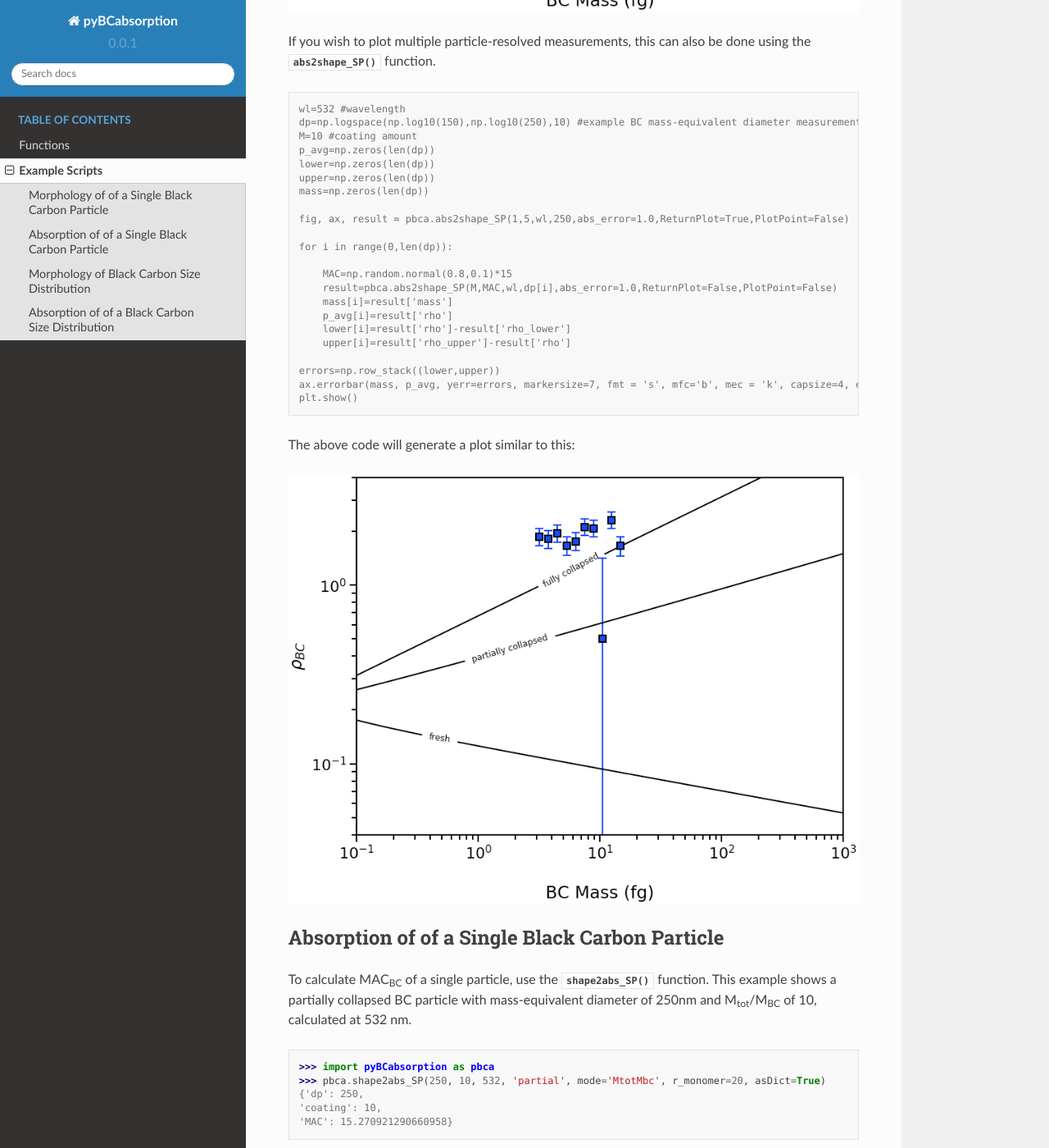
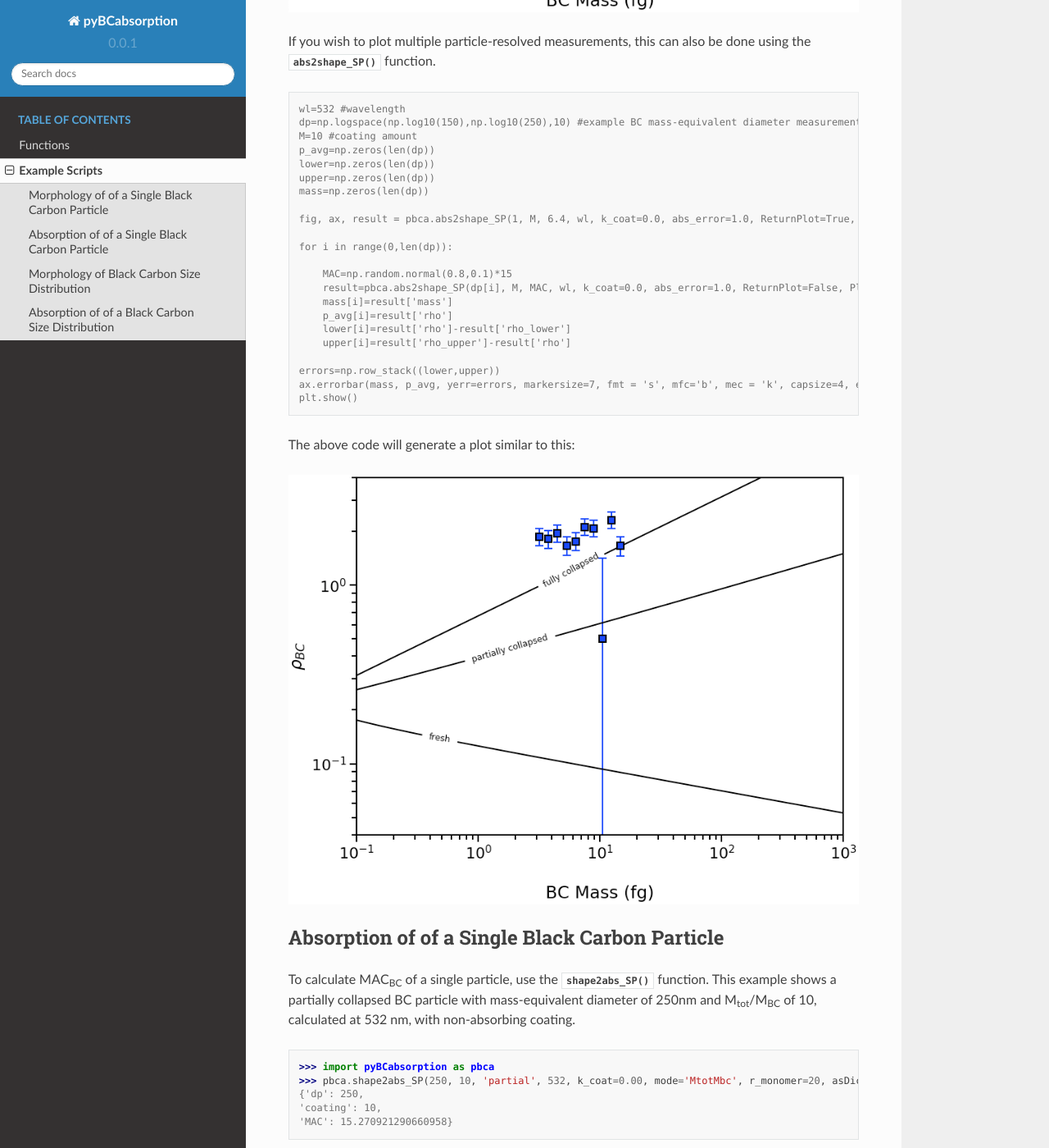
Before and after one commit to beelerpayton/FracScatt, a Sphinx documentation site: the page built from docs/source/examples.rst, in a window 1280 px wide and 1400 px high, scrolled down 1640 px. Shown: the whole window at 82% size. Built offline with Sphinx 7.4.7 and the Read the Docs theme 2.0.0, drawn with Linux system fonts in a browser that asks for light colours; pages that are not in the unit, such as notebooks, are missing from menus; some of the changed text lies outside the part shown.

Commit message:
Update examples.rst

```diff
--- a/docs/source/examples.rst
+++ b/docs/source/examples.rst
@@ -6,12 +6,12 @@ Example Scripts
 Morphology of of a Single Black Carbon Particle
 -------------------------------------------------
 
-To infer the morphology of a single BC particle, use the :py:func:`abs2shape_SP` function. This example shows a particle with mass-equivalent diameter of 250nm, M\ :sub:`tot`/M\ :sub:`BC` of 10, and MAC\ :sub:`BC` of 12.5 m\ :sup:`2`/g measured at 532 nm.
+To infer the morphology of a single BC particle, use the :py:func:`abs2shape_SP` function. This example shows a particle with mass-equivalent diameter of 250nm, M\ :sub:`tot`/M\ :sub:`BC` of 10, and MAC\ :sub:`BC` of 12.5 m\ :sup:`2`/g measured at 532 nm, coated with non-absorbing material.
 
 .. code-block:: pycon
 
    >>> import pyBCabsorption as pbca
-   >>> pbca.abs2shape_SP(10,12.5,532,250,ReturnPlot=False,PlotPoint=True)
+   >>> pbca.abs2shape_SP(250, 10, 12.5, 532, k_coat=0.00, ReturnPlot=False, PlotPoint=True)
    {'mass': 14.726215563702151,
    'rho_lower': 1.6958737655127754,
    'rho': 1.6958737655127754,
@@ -37,12 +37,12 @@ If you wish to plot multiple particle-resolved measurements, this can also be do
    upper=np.zeros(len(dp))
    mass=np.zeros(len(dp))
 
-   fig, ax, result = pbca.abs2shape_SP(1,5,wl,250,abs_error=1.0,ReturnPlot=True,PlotPoint=False)
+   fig, ax, result = pbca.abs2shape_SP(1, M, 6.4, wl, k_coat=0.0, abs_error=1.0, ReturnPlot=True, PlotPoint=False)
 
    for i in range(0,len(dp)):
 
        MAC=np.random.normal(0.8,0.1)*15
-       result=pbca.abs2shape_SP(M,MAC,wl,dp[i],abs_error=1.0,ReturnPlot=False,PlotPoint=False)
+       result=pbca.abs2shape_SP(dp[i], M, MAC, wl, k_coat=0.0, abs_error=1.0, ReturnPlot=False, PlotPoint=False)
        mass[i]=result['mass']
        p_avg[i]=result['rho']
        lower[i]=result['rho']-result['rho_lower']
@@ -59,12 +59,12 @@ The above code will generate a plot similar to this:
 Absorption of of a Single Black Carbon Particle
 -----------------------------------------
 
-To calculate MAC\ :sub:`BC` of a single particle, use the :py:func:`shape2abs_SP` function. This example shows a partially collapsed BC particle with mass-equivalent diameter of 250nm and M\ :sub:`tot`/M\ :sub:`BC` of 10, calculated at 532 nm.
+To calculate MAC\ :sub:`BC` of a single particle, use the :py:func:`shape2abs_SP` function. This example shows a partially collapsed BC particle with mass-equivalent diameter of 250nm and M\ :sub:`tot`/M\ :sub:`BC` of 10, calculated at 532 nm, with non-absorbing coating.
 
 .. code-block:: pycon
 
    >>> import pyBCabsorption as pbca
-   >>> pbca.shape2abs_SP(250, 10, 532, 'partial', mode='MtotMbc', r_monomer=20, asDict=True)
+   >>> pbca.shape2abs_SP(250, 10, 'partial', 532, k_coat=0.00, mode='MtotMbc', r_monomer=20, asDict=True)
    {'dp': 250,
    'coating': 10,
    'MAC': 15.270921290660958}
@@ -72,12 +72,12 @@ To calculate MAC\ :sub:`BC` of a single particle, use the :py:func:`shape2abs_SP
 Morphology of Black Carbon Size Distribution
 -------------------------------------------------
 
-To infer the morphology of a lognormal size distribution of black carbon particles, use the :py:func:`abs2shape_SD` function. This example shows a distribution of black carbon with geometric mean mass-equivalent diameter of 250nm, geometric standard deviation of 1.5, M\ :sub:`tot`/M\ :sub:`BC` of 10, and MAC\ :sub:`BC` of 12.5 m\ :sup:`2`/g measured at 532 nm.
+To infer the morphology of a lognormal size distribution of black carbon particles, use the :py:func:`abs2shape_SD` function. This example shows a distribution of black carbon with geometric mean mass-equivalent diameter of 250nm, geometric standard deviation of 1.5, M\ :sub:`tot`/M\ :sub:`BC` of 10, and MAC\ :sub:`BC` of 12.5 m\ :sup:`2`/g measured at 532 nm, with non-absorbing coating.
 
 .. code-block:: pycon
 
    >>> import pyBCabsorption as pbca
-   >>> pbca.abs2shape_SD(10,12.5,532,250,1.5,abs_error=1.0,ReturnPlot=True)
+   >>> pbca.abs2shape_SD(250, 1.5, 10, 12.5, 532, k_coat=0.0, abs_error=1.0, ReturnPlot=True)
    <Figure size 832x624 with 1 Axes>,
    <matplotlib.axes._subplots.AxesSubplot object at 0x119e22e80>,
    {'min_mass': 4.363323129985816,
@@ -95,12 +95,12 @@ The above code will generate the following plot:
 Absorption of of a Black Carbon Size Distribution
 -----------------------------------------
 
-To calculate MAC\ :sub:`BC` of a lognormal black carbon size distribution, use the :py:func:`shape2abs_SD` function. This example shows a partially collapsed black carbon size distribution with geometric mean mass-equivalent diameter of 250nm, geometric standard deviation of 1.5, and M\ :sub:`tot`/M\ :sub:`BC` of 10 (with standard deviation of 2), calculated at 532 nm.
+To calculate MAC\ :sub:`BC` of a lognormal black carbon size distribution, use the :py:func:`shape2abs_SD` function. This example shows a partially collapsed black carbon size distribution with geometric mean mass-equivalent diameter of 250nm, geometric standard deviation of 1.5, and M\ :sub:`tot`/M\ :sub:`BC` of 10 (with standard deviation of 2), calculated at 532 nm, with non-absorbing coating.
 
 .. code-block:: pycon
 
    >>> import pyBCabsorption as pbca
-   >>> pbca.shape2abs_SD(250, 1.5, 10, 2, 532, 'partial', mode='MtotMbc', r_monomer=20, DataPoints=False, ShowPlots=True)
+   >>> pbca.shape2abs_SD(250, 1.5, 10, 2, 'partial', 532, k_coat=0.00, mode='MtotMbc', r_monomer=20, DataPoints=False, ShowPlots=True)
    {'dp_avg': 271.1435259574555,
    'dp_stdev': 115.42341830345885,
    'coating_avg': 9.989282292286155,
```
